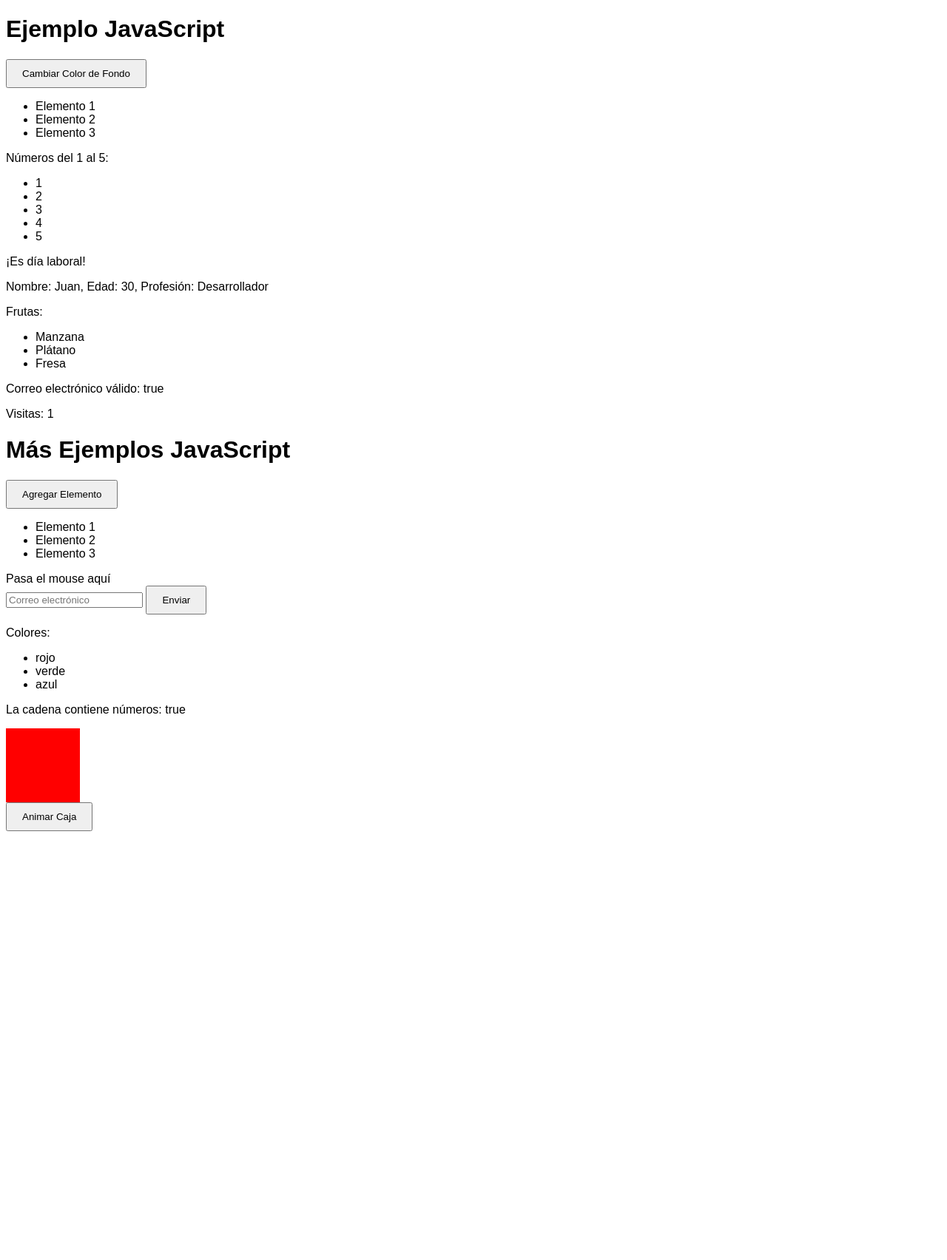
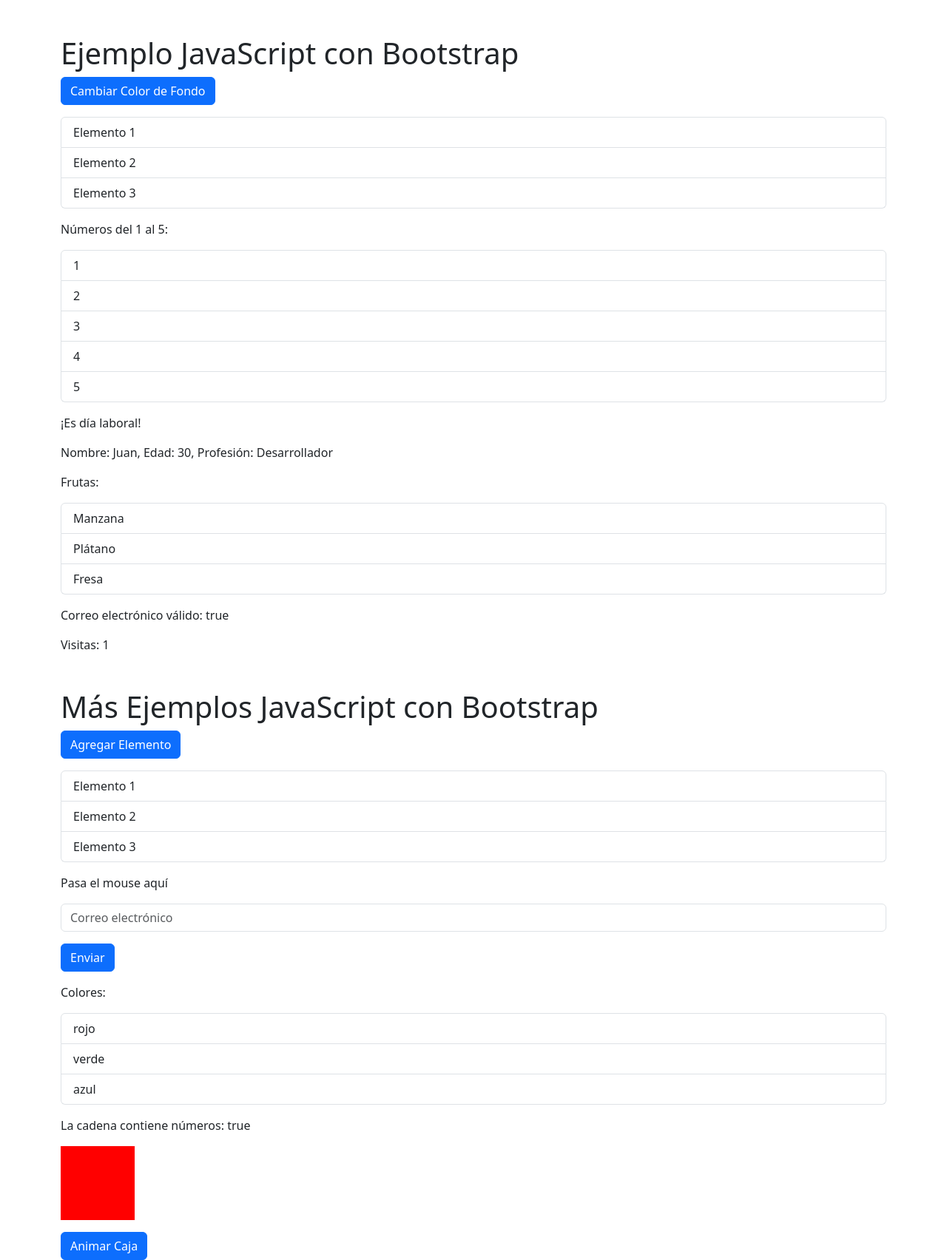
Before and after one commit to eduardo20020/fenec, a PHP site: page /PUBLIC/Alumno.php in a window 1280 px wide. Shown: the whole page at 74% size. Before the commit the page ends 1124 px from the top, so only its background shows below. Run offline with PHP 8.4, Linux system fonts and the light colour scheme.

Commit message:
tiene scrips

```diff
--- a/PUBLIC/Alumno.php
+++ b/PUBLIC/Alumno.php
@@ -3,22 +3,23 @@
 <head>
 <meta charset="UTF-8">
 <meta name="viewport" content="width=device-width, initial-scale=1.0">
-<title>Ejemplo JavaScript</title>
+<title>Ejemplo JavaScript con Bootstrap</title>
+<!-- Bootstrap CSS -->
+<link href="https://cdn.jsdelivr.net/npm/bootstrap@5.3.0-alpha1/dist/css/bootstrap.min.css" rel="stylesheet">
 <style>
-  body { font-family: Arial, sans-serif; }
-  button { padding: 10px 20px; cursor: pointer; }
+  /* Estilos adicionales si los necesitas */
 </style>
 </head>
-<body>
+<body class="container">
 
-<h1>Ejemplo JavaScript</h1>
+<h1 class="mt-5">Ejemplo JavaScript con Bootstrap</h1>
 
 <!-- Manipulación del DOM -->
-<button onclick="cambiarColorFondo()">Cambiar Color de Fondo</button>
-<ul id="lista">
-  <li>Elemento 1</li>
-  <li>Elemento 2</li>
-  <li>Elemento 3</li>
+<button class="btn btn-primary" onclick="cambiarColorFondo()">Cambiar Color de Fondo</button>
+<ul id="lista" class="list-group mt-3">
+  <li class="list-group-item">Elemento 1</li>
+  <li class="list-group-item">Elemento 2</li>
+  <li class="list-group-item">Elemento 3</li>
 </ul>
 
 <!-- Funciones -->
@@ -32,11 +33,11 @@
 <!-- Bucles -->
 <script>
   var numeros = [1, 2, 3, 4, 5];
-  document.write("<p>Números del 1 al 5:</p>");
-  document.write("<ul>");
+  document.write("<p class='mt-3'>Números del 1 al 5:</p>");
+  document.write("<ul class='list-group'>");
   // Bucle for para escribir los números en una lista
   for (var i = 0; i < numeros.length; i++) {
-    document.write("<li>" + numeros[i] + "</li>");
+    document.write("<li class='list-group-item'>" + numeros[i] + "</li>");
   }
   document.write("</ul>");
 </script>
@@ -45,7 +46,7 @@
 <script>
   var dia = new Date().getDay();
   var mensaje = (dia === 0 || dia === 6) ? "¡Es fin de semana!" : "¡Es día laboral!";
-  document.write("<p>" + mensaje + "</p>");
+  document.write("<p class='mt-3'>" + mensaje + "</p>");
 </script>
 
 <!-- Objetos -->
@@ -55,17 +56,17 @@
     edad: 30,
     profesion: "Desarrollador"
   };
-  document.write("<p>Nombre: " + persona.nombre + ", Edad: " + persona.edad + ", Profesión: " + persona.profesion + "</p>");
+  document.write("<p class='mt-3'>Nombre: " + persona.nombre + ", Edad: " + persona.edad + ", Profesión: " + persona.profesion + "</p>");
 </script>
 
 <!-- Arrays -->
 <script>
   var frutas = ["Manzana", "Plátano", "Fresa"];
-  document.write("<p>Frutas:</p>");
-  document.write("<ul>");
+  document.write("<p class='mt-3'>Frutas:</p>");
+  document.write("<ul class='list-group'>");
   // Bucle for para escribir las frutas en una lista
   for (var j = 0; j < frutas.length; j++) {
-    document.write("<li>" + frutas[j] + "</li>");
+    document.write("<li class='list-group-item'>" + frutas[j] + "</li>");
   }
   document.write("</ul>");
 </script>
@@ -75,30 +76,30 @@
   var correo = "usuario@example.com";
   var patron = /^\w+@[a-zA-Z_]+?\.[a-zA-Z]{2,3}$/;
   var valido = patron.test(correo);
-  document.write("<p>Correo electrónico válido: " + valido + "</p>");
+  document.write("<p class='mt-3'>Correo electrónico válido: " + valido + "</p>");
 </script>
 
 <!-- LocalStorage -->
 <script>
   localStorage.setItem("visitas", 1 + (localStorage.getItem("visitas") || 0));
-  document.write("<p>Visitas: " + localStorage.getItem("visitas") + "</p>");
+  document.write("<p class='mt-3'>Visitas: " + localStorage.getItem("visitas") + "</p>");
 </script>
 
-<h1>Más Ejemplos JavaScript</h1>
+<h1 class="mt-5">Más Ejemplos JavaScript con Bootstrap</h1>
 
 <!-- Manipulación del DOM -->
-<button onclick="agregarElemento()">Agregar Elemento</button>
-<ul id="lista">
-  <li>Elemento 1</li>
-  <li>Elemento 2</li>
-  <li>Elemento 3</li>
+<button class="btn btn-primary" onclick="agregarElemento()">Agregar Elemento</button>
+<ul id="lista" class="list-group mt-3">
+  <li class="list-group-item">Elemento 1</li>
+  <li class="list-group-item">Elemento 2</li>
+  <li class="list-group-item">Elemento 3</li>
 </ul>
 
 <!-- Eventos -->
-<div onmouseover="mostrarMensaje()">Pasa el mouse aquí</div>
-<form onsubmit="return validarFormulario()">
-  <input type="text" id="correo" placeholder="Correo electrónico">
-  <button type="submit">Enviar</button>
+<div class="mt-3" onmouseover="mostrarMensaje()">Pasa el mouse aquí</div>
+<form class="mt-3" onsubmit="return validarFormulario()">
+  <input type="text" id="correo" class="form-control" placeholder="Correo electrónico">
+  <button type="submit" class="btn btn-primary mt-3">Enviar</button>
 </form>
 
 <!-- Funciones -->
@@ -129,11 +130,11 @@
 <!-- Arrays -->
 <script>
   var colores = ["rojo", "verde", "azul"];
-  document.write("<p>Colores:</p>");
-  document.write("<ul>");
+  document.write("<p class='mt-3'>Colores:</p>");
+  document.write("<ul class='list-group'>");
   // Utilizando forEach para escribir los colores en una lista
   colores.forEach(function(color) {
-    document.write("<li>" + color + "</li>");
+    document.write("<li class='list-group-item'>" + color + "</li>");
   });
   document.write("</ul>");
 </script>
@@ -143,12 +144,12 @@
   var cadena = "Hola mundo123";
   var patron = /\d+/;
   var resultado = patron.test(cadena);
-  document.write("<p>La cadena contiene números: " + resultado + "</p>");
+  document.write("<p class='mt-3'>La cadena contiene números: " + resultado + "</p>");
 </script>
 
 <!-- Animaciones -->
-<div id="caja" style="width: 100px; height: 100px; background-color: red;"></div>
-<button onclick="animarCaja()">Animar Caja</button>
+<div id="caja" class="mt-3" style="width: 100px; height: 100px; background-color: red;"></div>
+<button class="btn btn-primary mt-3" onclick="animarCaja()">Animar Caja</button>
 
 <!-- Manejo de errores -->
 <script>
@@ -171,5 +172,8 @@
   }
 </script>
 
+<!-- Bootstrap JS (opcional, si necesitas funcionalidades de Bootstrap que requieran JavaScript) -->
+<script src="https://cdn.jsdelivr.net/npm/bootstrap@5.3.0-alpha1/dist/js/bootstrap.bundle.min.js"></script>
+
 </body>
 </html>
```
